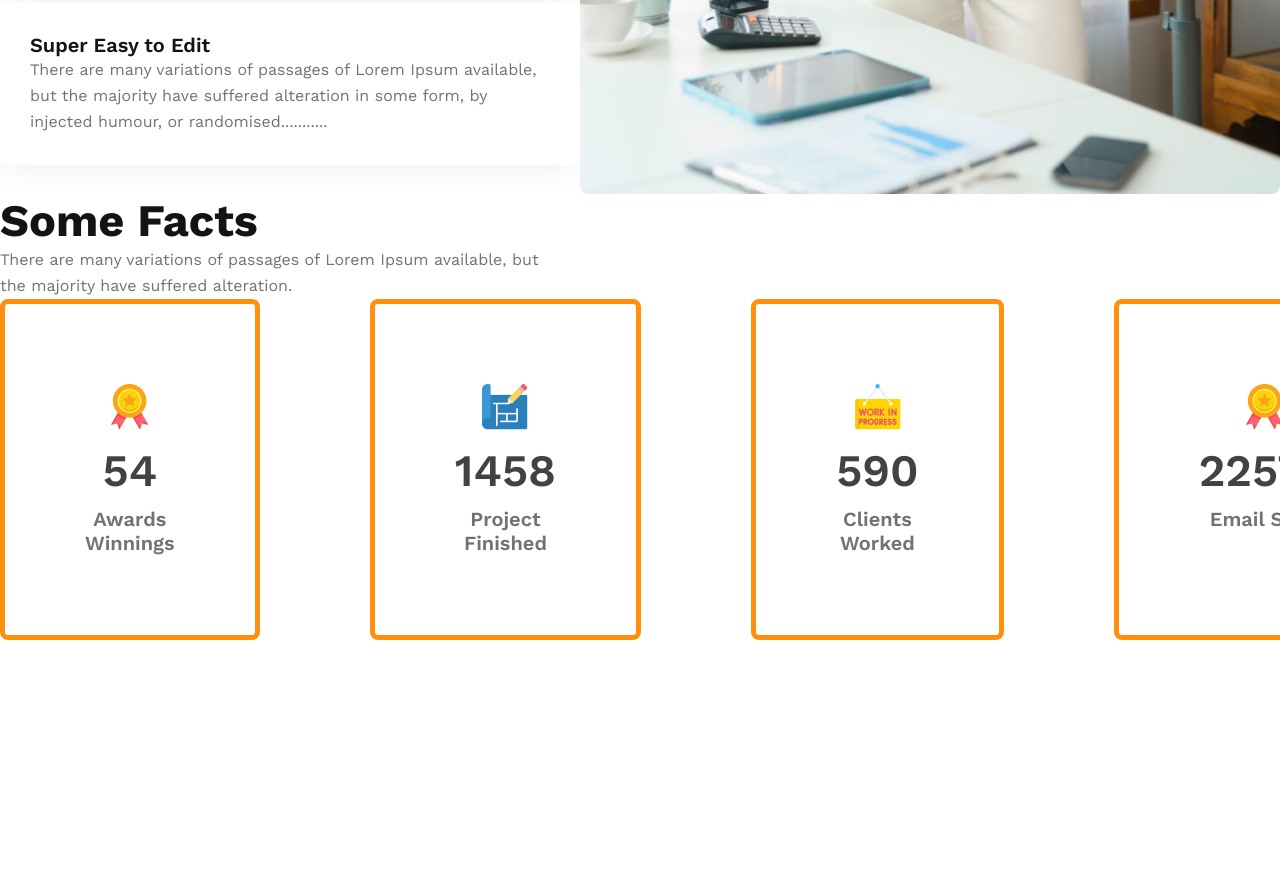
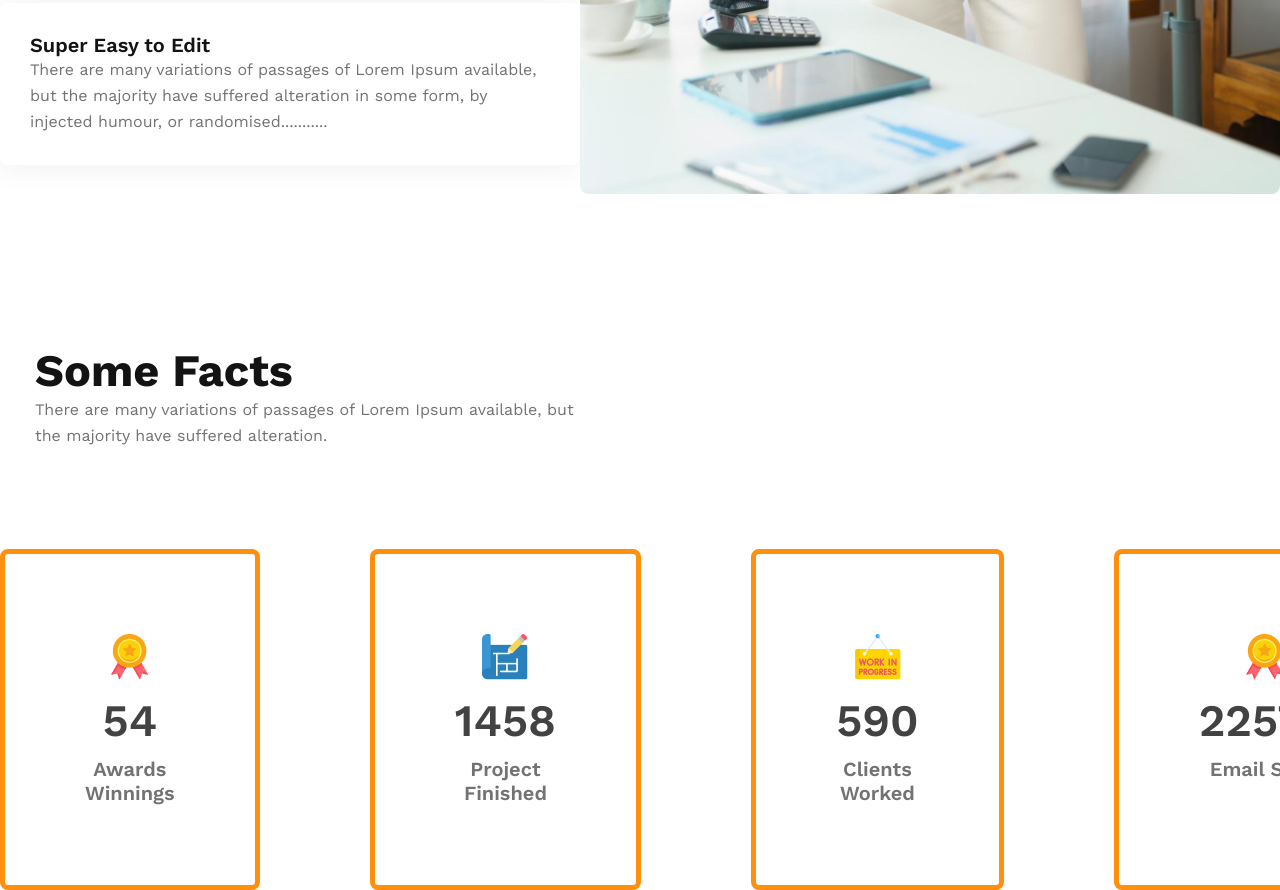
Before and after one commit to ahnaf4D/g3-architects-web, a plain HTML site: page index.html in a window 1280 px wide. Shown: the part 2894-3784 px from the top of the page. Before the commit the page ends 3534 px from the top, so only its background shows below. Drawn offline with nearby package versions, Linux system fonts and the light colour scheme.

Commit message:
Some code updated

```diff
--- a/styles/style.css
+++ b/styles/style.css
@@ -187,6 +187,11 @@ nav ul li a {
 }
 
 /* Facts area styles here */
+.facts-content{
+    margin-top: 150px;
+    margin-left: 35px;
+    margin-bottom: 100px;
+}
 
 .facts-title {
     color: #131313;
```
